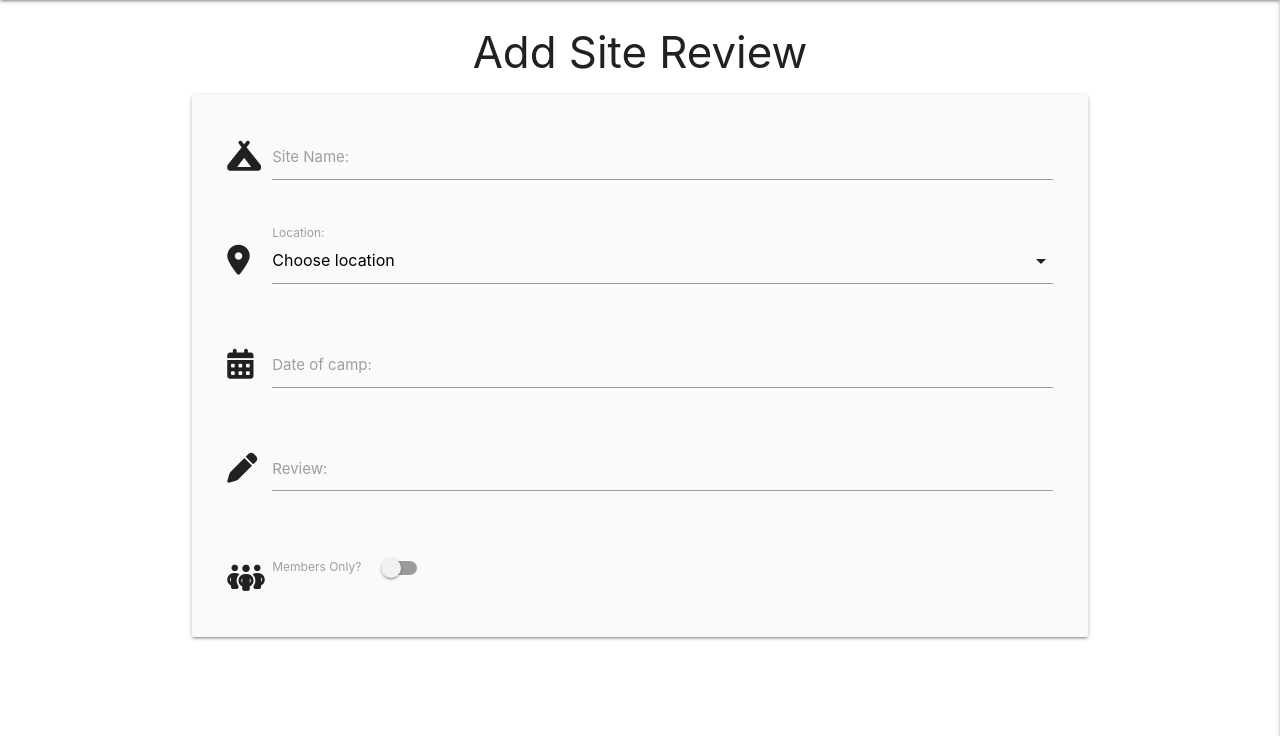
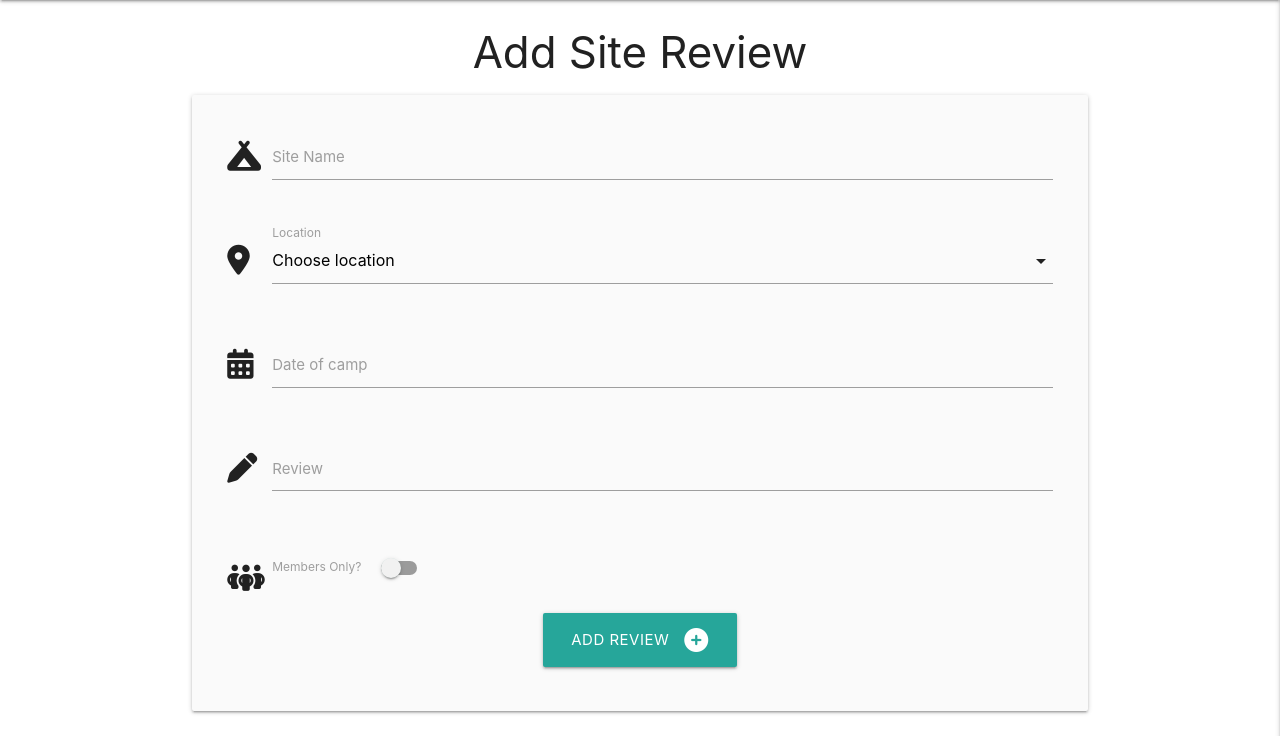
Before and after one commit to EmmaJane22/HappyCamper, a Flask app: page /add_review in a window 1280 px wide. Shown: the part 64-800 px from the top of the page. Run offline with Flask 2, Linux system fonts and the light colour scheme; data that the repository does not hold is empty; some libraries are stand-ins or nearby versions.

Commit message:
Enable user to submit review to db

```diff
--- a/app.py
+++ b/app.py
@@ -104,8 +104,22 @@ def logout():
 
 
 # add review function
-@app.route("/add_review")
+@app.route("/add_review", methods=["GET", "POST"])
 def add_review():
+    if request.method == "POST":
+        members_only = "on" if request.form.get("members_only") else "off"
+        review = {
+            "site_name": request.form.get("site_name"),
+            "location_name": request.form.get("location_name"),
+            "visit_date": request.form.get("visit_date"),
+            "site_review": request.form.get("site_review"),
+            "members_only": members_only,
+            "created_by": session["user"]
+        }
+        mondo.db.sites.insert_one(review)
+        flash("Review Successfully Added")
+        return redirect(url_for("get_reviews"))
+
     locations = mongo.db.locations.find().sort("location_name", 1)
     return render_template("add_review.html", locations=locations)
 
--- a/templates/add_review.html
+++ b/templates/add_review.html
@@ -5,14 +5,14 @@
 
     <!-- site review form from Materialize -->
     <div class="row card-panel grey lighten-5">
-        <form class="col s12" method="POST" action="">
+        <form class="col s12" method="POST" action="{{ url_for('add_review') }}">
             <!-- site name -->
             <div class="row">
                 <div class="input-field col s12">
                     <i class="fas fa-campground prefix"></i>
                     <input id="site_name" name="site_name" minlength="5"  maxlength="50"
                     type="text" class="validate" required>
-                    <label for="site_name">Site Name:</label>
+                    <label for="site_name">Site Name</label>
                 </div>
             </div>
             <!-- location -->
@@ -25,7 +25,7 @@
                             <option value="{{ location.location_name }}">{{ location.location_name }}</option>
                         {% endfor %}
                         </select>
-                        <label for="location_name">Location:</label>
+                        <label for="location_name">Location</label>
                 </div>
             </div>
             <!-- date picker from Materialize -->
@@ -33,7 +33,7 @@
                 <div class="input-field col s12">
                     <i class="fas fa-calendar-alt prefix"></i>
                     <input id="visit_date" name="visit_date" type="text" class="datepicker">
-                    <label for="visit_date">Date of camp:</label>
+                    <label for="visit_date">Date of camp</label>
                 </div>
             </div>
             <!-- review text area -->
@@ -42,7 +42,7 @@
                     <i class="fas fa-pen prefix"></i>
                     <textarea id="site_review" name="site_review" minlength="5"
                     maxlength="200" class="materialize-textarea validate" required></textarea>
-                    <label for="site_review">Review:</label>
+                    <label for="site_review">Review</label>
                 </div>
             </div>
             <!-- Members Only? switch -->
@@ -58,6 +58,14 @@
                     </div>
                 </div>
             </div>
+            <!-- Submit button -->
+            <div class="row">
+                <div class="col s12 center-align">
+                    <button type="submit" class="btn-large">
+                        Add Review <i class="fas fa-circle-plus right"></i>
+                    </button>
+                </div>
+            </div>
         </form>
     </div>
 
--- a/templates/sites.html
+++ b/templates/sites.html
@@ -2,7 +2,7 @@
 {% block content %}
 
 <div>
-    <h1 class="center-align"> Browse Sites</h1>
+    <h3 class="center-align"> Browse Sites</h3>
 </div>
 
 
@@ -23,7 +23,7 @@
 
                 <!-- Campsite reviewer -->
                 <div class="center-align">
-                    <p>Review by: </p>
+                    <p>Review by: {{ site.created_by }}</p>
                 </div>
             </div>
         </div>
```
